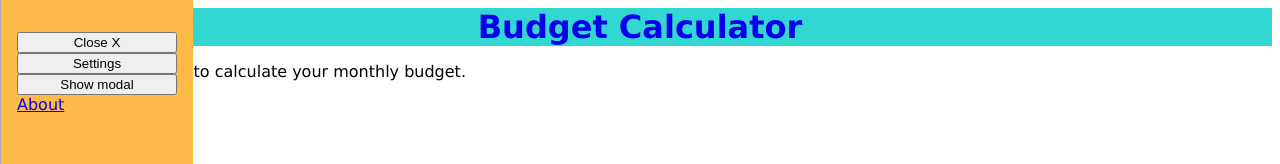
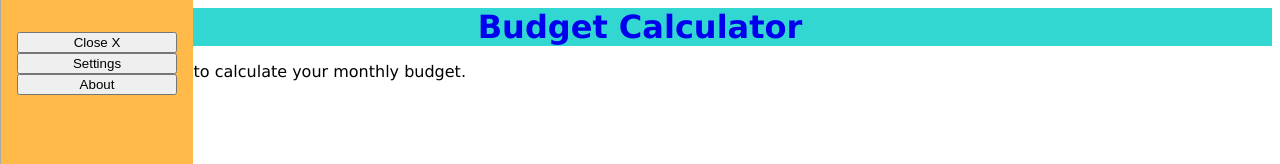
Before and after one commit to rhall1310/budget-app, a SvelteKit app: page / in a window 1280 px wide. Both pictures are taken after a click on the button "Toggle Sidebar". Shown: the top 164 px of the page. Built offline with nearby package versions, Linux system fonts and the light colour scheme.

Commit message:
settings and about

```diff
--- /dev/null
+++ b/src/components/About.svelte
@@ -0,0 +1,4 @@
+<div>
+	<h1>About</h1>
+	<p>Built with Svelte</p>
+</div>
--- a/src/components/Settings.svelte
+++ b/src/components/Settings.svelte
@@ -1 +1,12 @@
-<div>Setings</div>
+<script>
+	import { settings } from '../store.js';
+</script>
+
+<div>
+	<h1>Settings</h1>
+	<label for="period">Select a time period</label>
+	<select name="period" id="period" bind:value={$settings.period}>
+		<option value="monthly">Monthly</option>
+		<option value="yearly">Yearly</option>
+	</select>
+</div>
--- a/src/components/Sidebar.svelte
+++ b/src/components/Sidebar.svelte
@@ -1,7 +1,8 @@
 <script>
 	import { fly } from 'svelte/transition';
-	import Modal from '../components/Modal.svelte';
+	import Modal from './Modal.svelte';
 	import Settings from './Settings.svelte';
+	import About from './About.svelte';
 	let modal;
 
 	let modalContent;
@@ -15,9 +16,9 @@
 {#if show}
 	<nav transition:fly={{ x: -250, opacity: 1 }}>
 		<button on:click={() => (show = !show)}>Close X</button>
-		<button>Settings</button>
-		<button on:click={() => modal.show(Settings)}>Show modal</button>
-		<a href="/about">About</a>
+
+		<button on:click={() => modal.show(Settings)}>Settings</button>
+		<button on:click={() => modal.show(About)}>About</button>
 	</nav>
 {/if}
 
```
